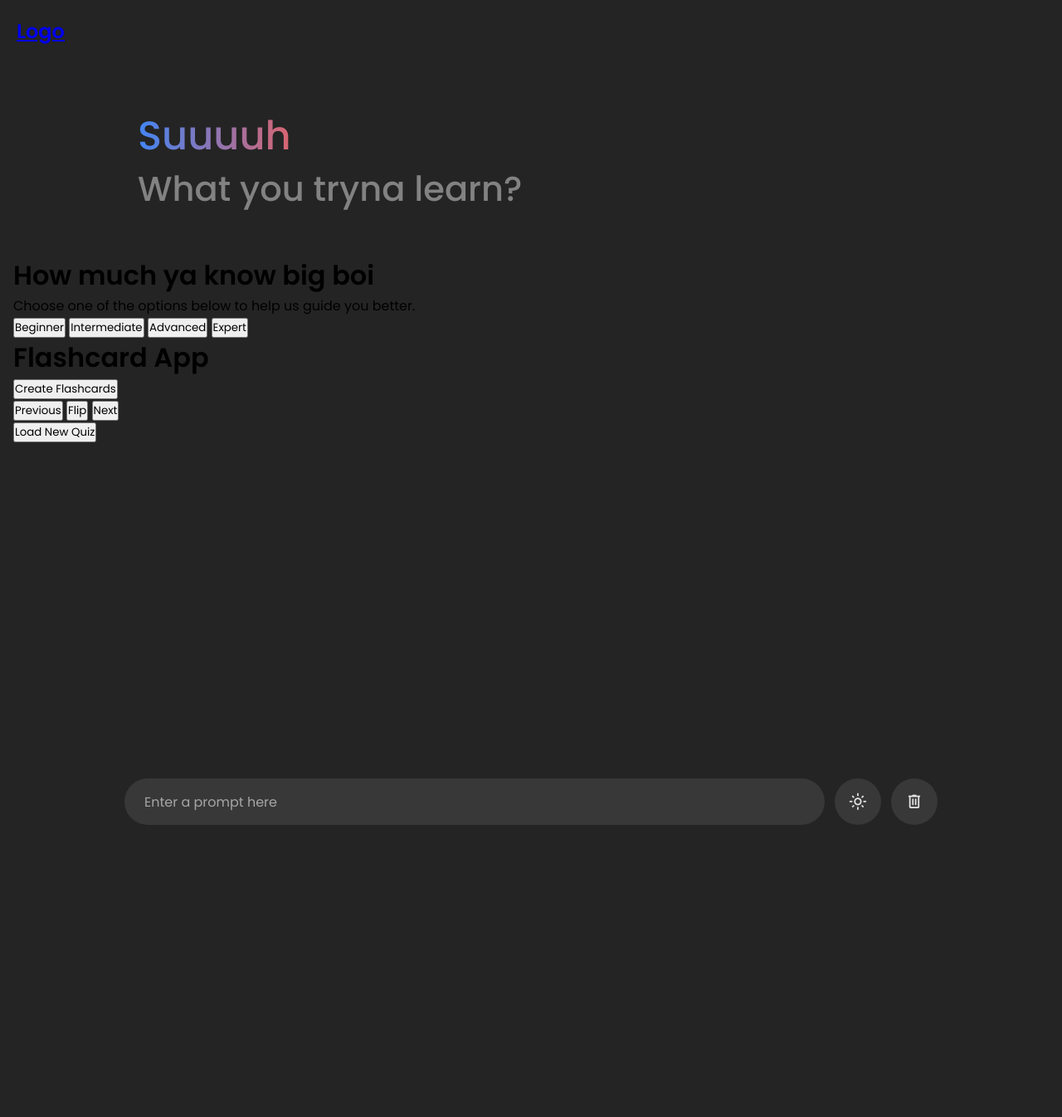
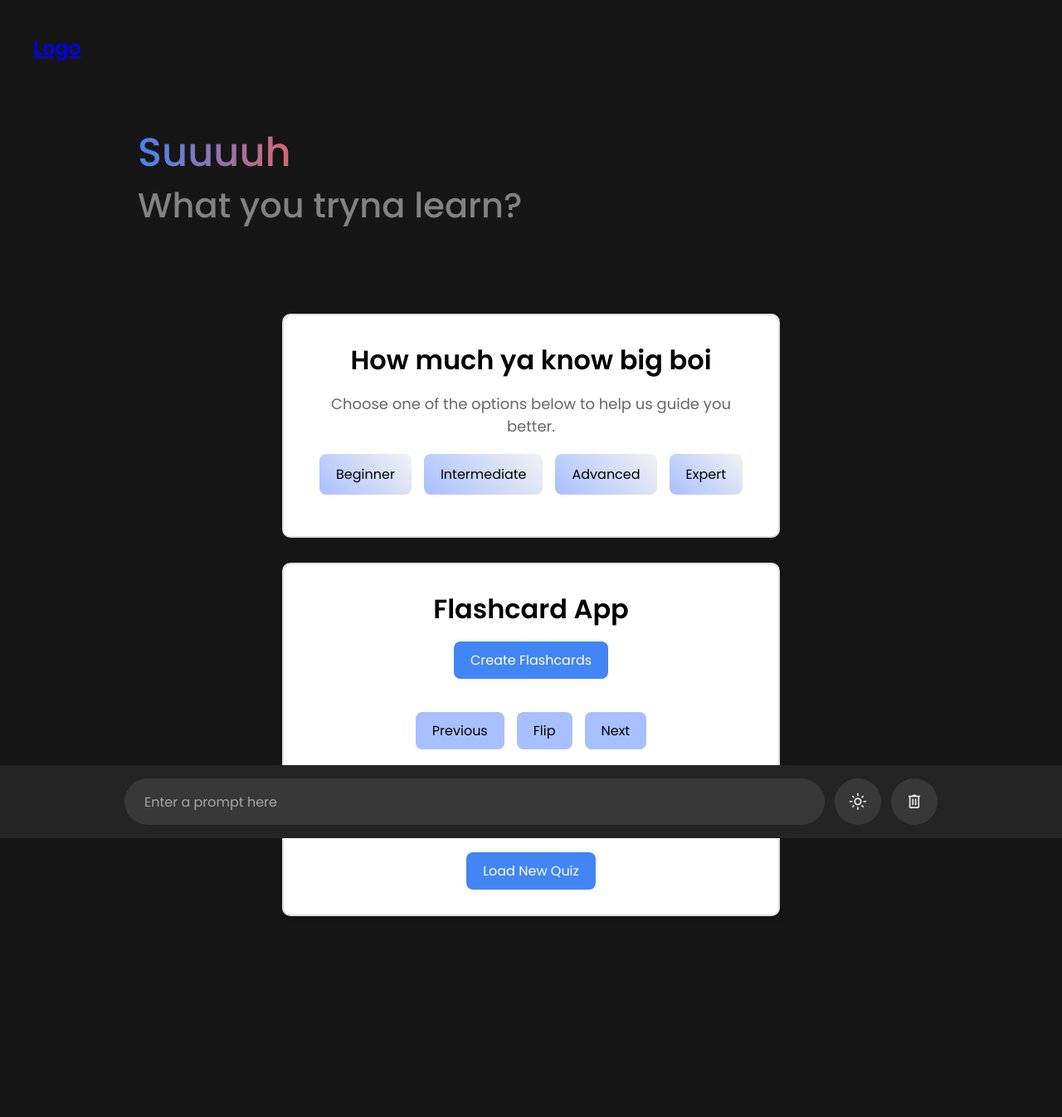
Before and after one commit to M4RZTI4N/wildhacks2025, a Flask app: page /chat in a window 1280 px wide. Shown: the whole page at 83% size. Before the commit the page ends 994 px from the top, so only its background shows below. Run offline with Flask 3, Linux system fonts and the light colour scheme; some libraries are stand-ins or nearby versions.

Commit message:
New chat page

```diff
--- a/static/flashcards.css
+++ b/static/flashcards.css
@@ -1,83 +1,45 @@
-body {
-    /* margin: 0;
-    font-family: "Poppins", sans-serif;
-    background-color: #121212;
-    color: white;
-    display: flex;
-    justify-content: center;
-    align-items: center;
-    min-height: 100vh; */
+/* flashcards.css - Specific styles for Flashcards component */
+.app-container h1 {
+  font-size: 32px;
+  margin-bottom: 15px;
 }
 
-  .app-container {
-    /* text-align: center; */
+.create-btn {
+  background: #4285f4;
+  color: #fff;
+  border: none;
+  border-radius: 8px;
+  padding: 10px 20px;
+  font-size: 16px;
+  cursor: pointer;
+  transition: background 0.3s;
+  margin-bottom: 20px;
+}
+
+.create-btn:hover {
+  background: #3367d6;
 }
 
 #flashcards-container {
-    /* width: 300px;
-    height: 200px;
-    margin: 40px ;
-    position: relative; */
-  }
-
-  .flashcard {
-    /* width: 100%;
-    height: 100%;
-    perspective: 1000px;
-    position: relative; */
-  }
-
-  .flashcard-inner {
-    /* width: 100%;
-    height: 100%;
-    position: relative;
-    transition: transform 0.8s;
-    transform-style: preserve-3d; */
-  }
-
-  .flashcard.flipped .flashcard-inner {
-    /* transform: rotateY(180deg); */
-  }
-
-  .flashcard-front,
-  .flashcard-back {
-    /* width: 100%;
-    height: 100%;
-    position: absolute;
-    backface-visibility: hidden;
-    background: white;
-    color: black; */
-    /* padding: 20px; */
-    /* border-radius: 10px;
-    box-shadow: 0 4px 15px rgba(0, 0, 0, 0.2);
-    display: flex;
-    align-items: center;
-    justify-content: center;
-    font-size: 22px; */
-  }
-
-  .flashcard-back {
-    /* transform: rotateY(180deg);
-    background: white;
-    color: black; */
+  margin-bottom: 20px;
 }
 
 .navigation-buttons {
-    /* display: none;
-    margin-top: 10px; */
+  display: flex;
+  justify-content: center;
+  gap: 15px;
 }
 
-  button {
-    /* background-color: #444;
-    color: white;
+.nav-btn {
+  background: #a8c0ff;
   border: none;
+  border-radius: 8px;
   padding: 10px 20px;
-    margin: 0 5px;
+  font-size: 16px;
   cursor: pointer;
-    border-radius: 5px;
-    transition: background 0.3s; */
+  transition: background 0.3s;
 }
 
-button:hover {
-    /* background-color: #666; */
+.nav-btn:hover {
+  background: #8aa5e3;
 }
--- a/static/level.css
+++ b/static/level.css
@@ -1,71 +1,34 @@
-/* Reset default browser styles */
-* {
-    /* box-sizing: border-box;
-    margin: 0;
-    padding: 0; */
-  }
+/* level.css - Specific styles for Level component */
+.level-container h1 {
+  font-size: 32px;
+  margin-bottom: 15px;
+}
 
-  body {
-    /* background: #f0f0f0;
-    font-family: Arial, sans-serif;
-    display: flex;
-    justify-content: center;
-    align-items: center;
-    min-height: 100vh; */
-  }
+.subtitle {
+  font-size: 18px;
+  margin-bottom: 20px;
+  color: #666;
+}
 
-  /* Container styling for the level box */
-  .level-container {
-    /* background: #fff;
-    width: 90%;
-    max-width: 600px;
-    padding: 30px;
-    border: 2px solid #ddd;
-    border-radius: 10px;
-    text-align: center;
-    box-shadow: 0 4px 8px rgba(0, 0, 0, 0.1); */
-  }
+.button-boxes {
+  display: flex;
+  flex-wrap: wrap;
+  justify-content: center;
+  gap: 15px;
+  margin-bottom: 20px;
+}
 
-  /* Styling for the question */
-  .level-container h1 {
-    /* font-size: 32px; */
+.selectable-button {
+  background: linear-gradient(45deg, #a8c0ff, #f2f2f2);
+  border: none;
+  border-radius: 8px;
+  padding: 12px 20px;
+  font-size: 16px;
+  cursor: pointer;
+  transition: transform 0.2s, box-shadow 0.2s;
+}
 
-  }
-
-  .subtitle{
-    /* margin-bottom: 30px; */
-  }
-
-  /* Flex layout for the buttons with wrapping */
-  .button-boxes {
-    /* display: flex;
-    flex-wrap: wrap;
-    justify-content: center;
-    gap: 20px; */
-  }
-
-  /* Each button occupies roughly half the container width (2 per row) */
-  .selectable-button {
-    /* background: #e8e8e8;
-    border: 1px solid #ccc;
-    border-radius: 5px;
-    padding: 20px;
-    font-size: 16px;
-    cursor: pointer;
-    transition: background 0.3s, border 0.3s; */
-    /* Force two per row */
-    /* flex: 0 0 calc(50% - 10px);
-    max-width: calc(50% - 10px); */
-  }
-
-  /* Hover effect for the buttons */
-  .selectable-button:hover {
-    /* background: #d0d0d0; */
-  }
-
-  /* Styling for a selected button (toggle via JavaScript if needed) */
-  .selectable-button.selected {
-    /* background: #4285f4;
-    color: #fff;
-    border-color: #4285f4; */
-  }
+.selectable-button:hover {
+  transform: scale(1.05);
+  box-shadow: 0 4px 8px rgba(0, 0, 0, 0.15);
+}
--- /dev/null
+++ b/static/main.css
@@ -0,0 +1,25 @@
+/* main.css - Common styles for all pages */
+* {
+    margin: 0;
+    padding: 0;
+    box-sizing: border-box;
+  }
+
+  body {
+    font-family: Arial, sans-serif;
+    background: #161616;
+    /* Allow vertical scrolling if multiple components are loaded */
+    padding: 20px;
+  }
+
+  .container {
+    background: #fff;
+    width: 90%;
+    max-width: 600px;
+    padding: 30px;
+    border: 2px solid #ddd;
+    border-radius: 10px;
+    box-shadow: 0 4px 8px rgba(0, 0, 0, 0.1);
+    margin: 30px auto;
+    text-align: center;
+  }
--- a/static/quiz.css
+++ b/static/quiz.css
@@ -1,72 +1,42 @@
-
-* {
-    /* box-sizing: border-box;
-    margin: 0;
-    padding: 0; */
+/* quiz.css - Specific styles for Quiz component */
+.quiz-container h2 {
+  font-size: 28px;
+  margin-bottom: 20px;
 }
 
-  body {
-    /* font-family: Arial, sans-serif;
-    background: #f0f0f0;
-    display: flex;
-    justify-content: center;
-    align-items: center;
-    min-height: 100vh; */
+.options-container {
+  display: grid;
+  grid-template-columns: repeat(2, 1fr);
+  gap: 20px;
+  margin-top: 20px;
 }
 
-  .quiz-container {
-    /* background: #fff;
-    width: 90%;
-    max-width: 600px;
-    padding: 30px;
-    border: 2px solid #ddd;
-    border-radius: 10px;
-    text-align: center;
-    box-shadow: 0 4px 8px rgba(0, 0, 0, 0.1); */
-  }
-
-
-  .quiz-container h2 {
-    /* margin-bottom: 20px;
-    font-size: 28px; */
-  }
-
-
-  .options-container {
-    /* display: grid;
-    grid-template-columns: repeat(2, 1fr);
-    gap: 20px;
-    margin-top: 20px; */
-  }
-
-
 .option-button {
-    /* background: linear-gradient(45deg, #a8c0ff, #f2f2f2);
+  background: linear-gradient(45deg, #a8c0ff, #f2f2f2);
   border: none;
   border-radius: 8px;
   padding: 15px;
   font-size: 16px;
   cursor: pointer;
   transition: transform 0.2s, box-shadow 0.2s;
-    width: 100%; */
+  width: 100%;
 }
 
-
 .option-button:hover {
-    /* transform: scale(1.05);
-    box-shadow: 0 4px 8px rgba(0, 0, 0, 0.15); */
+  transform: scale(1.05);
+  box-shadow: 0 4px 8px rgba(0, 0, 0, 0.15);
 }
 
 .result-question {
-    /* margin-top: 20px;
+  margin-top: 20px;
   border-top: 1px solid #ddd;
   padding-top: 10px;
   text-align: left;
-    font-size: 14px; */
+  font-size: 14px;
 }
 
 .new-quiz-button {
-    /* margin-top: 30px;
+  margin-top: 30px;
   background: #4285f4;
   color: #fff;
   border: none;
@@ -74,9 +44,9 @@
   padding: 10px 20px;
   font-size: 16px;
   cursor: pointer;
-    transition: background 0.3s; */
+  transition: background 0.3s;
 }
 
 .new-quiz-button:hover {
-    /* background: #3367d6; */
+  background: #3367d6;
 }
--- a/templates/flashcards.html
+++ b/templates/flashcards.html
@@ -2,23 +2,22 @@
 <html lang="en">
 <head>
   <meta charset="UTF-8">
+  <meta name="viewport" content="width=device-width, initial-scale=1">
+  <link rel="stylesheet" href="../static/main.css">
+  <link rel="stylesheet" href="../static/flashcards.css">
   <title>Flashcard App</title>
-  <link rel="stylesheet" href="../static/flashcards.css">
 </head>
 <body>
-  <div class="app-container">
+  <div class="container app-container">
     <h1>Flashcard App</h1>
-    <button id="create-btn">Create Flashcards</button>
-
+    <button id="create-btn" class="create-btn">Create Flashcards</button>
     <div id="flashcards-container"></div>
-
     <div class="navigation-buttons">
-      <button id="prev-btn">Previous</button>
-      <button id="flip-btn">Flip</button>
-      <button id="next-btn">Next</button>
+      <button id="prev-btn" class="nav-btn">Previous</button>
+      <button id="flip-btn" class="nav-btn">Flip</button>
+      <button id="next-btn" class="nav-btn">Next</button>
     </div>
   </div>
-
   <script src="../static/flashcards.js"></script>
 </body>
 </html>
--- a/templates/level.html
+++ b/templates/level.html
@@ -3,25 +3,23 @@
 <head>
   <meta charset="UTF-8">
   <meta name="viewport" content="width=device-width, initial-scale=1">
+  <!-- Include common styles first, then component-specific -->
+  <link rel="stylesheet" href="../static/main.css">
   <link rel="stylesheet" href="../static/level.css">
   <title>Level</title>
 </head>
 <body>
-
-  <div class="level-container">
-
+  <div class="container level-container">
     <h1>How much ya know big boi</h1>
     <p class="subtitle">Choose one of the options below to help us guide you better.</p>
-
     <div class="button-boxes">
       <button class="selectable-button" id="option1" onclick="showOutput('beginner')">Beginner</button>
       <button class="selectable-button" id="option2" onclick="showOutput('intermediate')">Intermediate</button>
       <button class="selectable-button" id="option3" onclick="showOutput('advanced')">Advanced</button>
       <button class="selectable-button" id="option4" onclick="showOutput('expert')">Expert</button>
+    </div>
     <div id="output"></div>
   </div>
-  </div>
-
 
   <script>
     function showOutput(level) {
@@ -35,7 +33,6 @@
       } else if (level === 'expert') {
           outputText = "Impressive! You’re at the top of your game. Let’s challenge you with cutting-edge technologies and real-world project builds.";
       }
-
       document.getElementById('output').innerHTML = outputText;
     }
   </script>
--- a/templates/quiz.html
+++ b/templates/quiz.html
@@ -3,18 +3,17 @@
 <head>
   <meta charset="UTF-8">
   <meta name="viewport" content="width=device-width, initial-scale=1">
+  <link rel="stylesheet" href="../static/main.css">
   <link rel="stylesheet" href="../static/quiz.css">
   <title>Quiz</title>
 </head>
 <body>
-  <div class="quiz-container">
-    <div id="quiz">
-
-    </div>
+  <div class="container quiz-container">
+    <div id="quiz"></div>
     <button id="newQuizBtn" class="new-quiz-button">Load New Quiz</button>
   </div>
   <script>
-
+    // Quiz Data Set 1
     const quizData1 = [
       {
         question: "What is the capital of France?",
@@ -43,7 +42,7 @@
       }
     ];
 
-
+    // Quiz Data Set 2
     const quizData2 = [
       {
         question: "What is the largest ocean?",
@@ -81,26 +80,19 @@
     const newQuizBtn = document.getElementById('newQuizBtn');
 
     function showQuestion() {
-
       if (currentQuestion >= quizData.length) {
         showResult();
         return;
       }
-
-
       quizContainer.innerHTML = "";
-
-
       const questionObj = quizData[currentQuestion];
       const questionEl = document.createElement('h2');
       questionEl.innerText = questionObj.question;
       quizContainer.appendChild(questionEl);
 
-
       const optionsContainer = document.createElement('div');
       optionsContainer.className = "options-container";
       quizContainer.appendChild(optionsContainer);
-
 
       questionObj.options.forEach((option, index) => {
         const btn = document.createElement('button');
@@ -124,7 +116,6 @@
       scoreEl.innerText = "Your Score: " + score + " / " + quizData.length;
       quizContainer.appendChild(scoreEl);
 
-
       quizData.forEach((q, i) => {
         const questionResult = document.createElement('div');
         questionResult.className = "result-question";
@@ -136,18 +127,13 @@
       });
     }
 
-
     showQuestion();
 
-
     newQuizBtn.addEventListener('click', function() {
-
       quizData = (quizData === quizData1) ? quizData2 : quizData1;
-
       currentQuestion = 0;
       score = 0;
       selectedAnswers = [];
-
       showQuestion();
     });
   </script>
```
Lines whose indentation alone changed are shown as unchanged.
